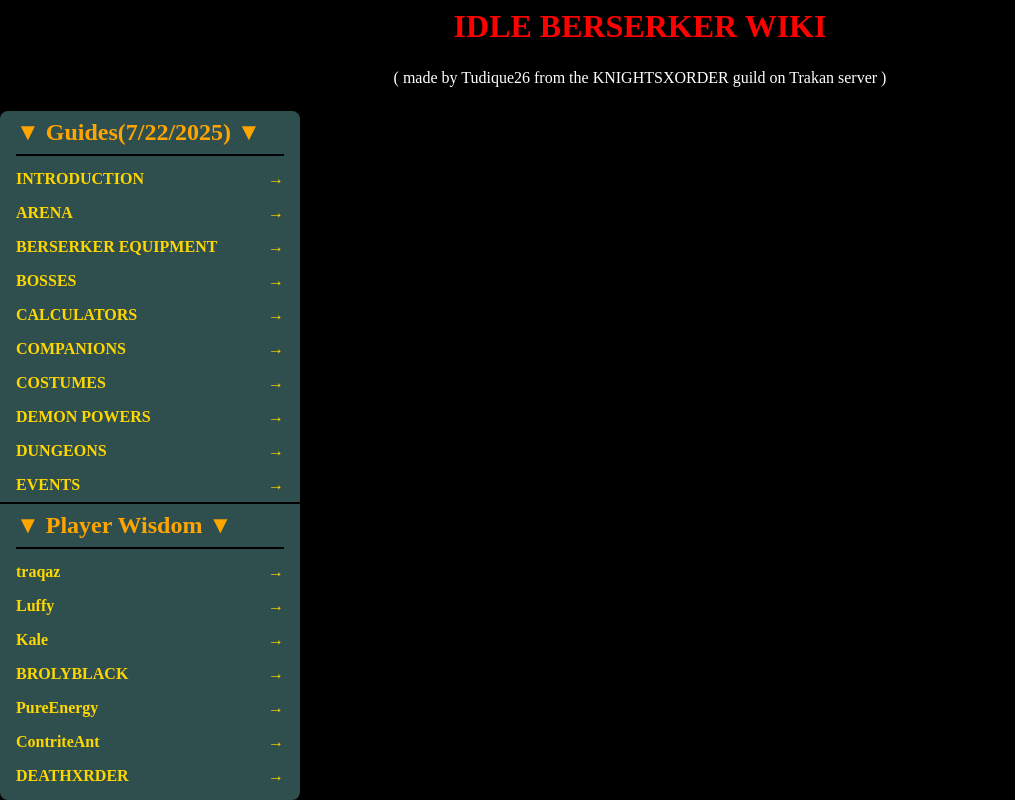
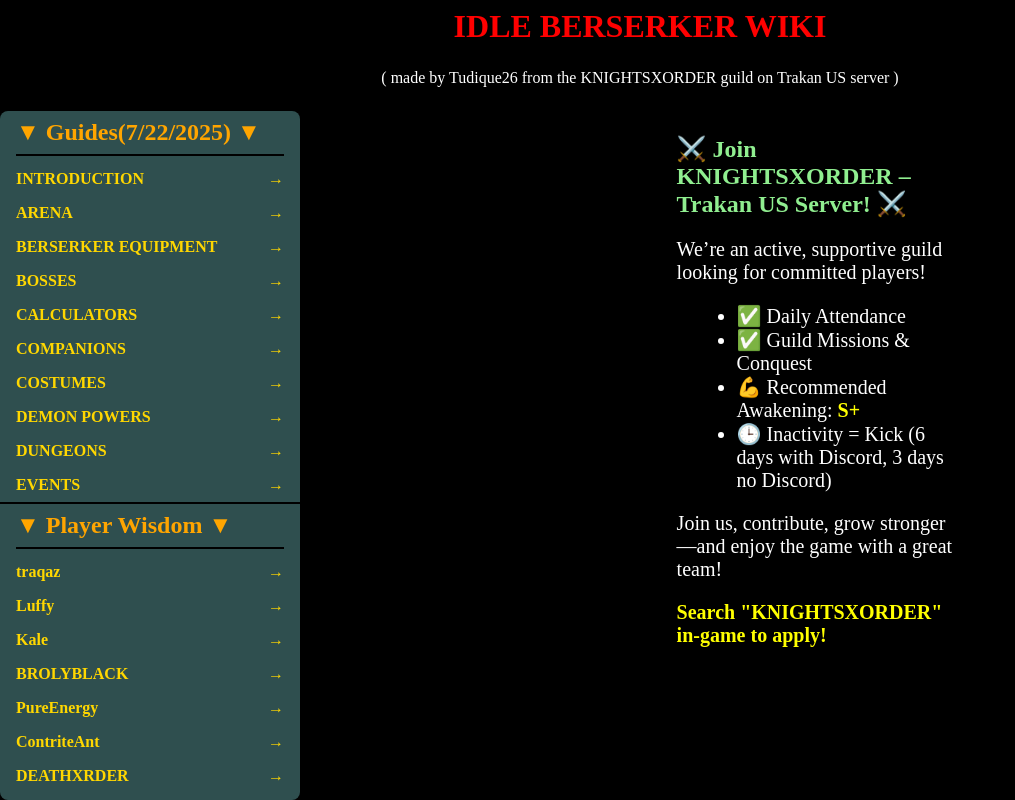
Before and after one commit to PopTudor1/idle-berserker-wiki, a React (Vite) app: page / in a window 1280 px wide. Shown: the whole page, without its empty margins (0-1015 px from the left). Built offline with nearby package versions, Linux system fonts and the light colour scheme.

Commit message:
Main-add recruitment announcement and change image + add "US"

```diff
--- a/src/homepage.css
+++ b/src/homepage.css
@@ -36,13 +36,19 @@
   }
 }
 
+.outlet-section {
+  display: flex;
+  @media (max-width: 768px) {
+    flex-direction: column;
+  }
+}
+
 .outlet-container {
   padding: 16px;
   width: 100%;
   overflow: auto;
 
   @media (max-width: 768px) {
-    flex-direction: column;
     overflow: visible;
     padding: 0px;
   }
--- a/src/homepage.tsx
+++ b/src/homepage.tsx
@@ -7,12 +7,42 @@ export default function Homepage() {
     <div className="homepage">
       <h1 className="homepage-title">IDLE BERSERKER WIKI</h1>
       <span className="wiki-madeBy">
-        ( made by Tudique26 from the KNIGHTSXORDER guild on Trakan server )
+        ( made by Tudique26 from the KNIGHTSXORDER guild on Trakan US server )
       </span>
       <div className="homepage-content">
         <SideMenu />
-        <div className="outlet-container">
-          <Outlet />
+        <div className="outlet-section">
+          <div className="outlet-container">
+            <Outlet />
+          </div>
+          <div
+            style={{
+              color: "white",
+              padding: "16px",
+            }}
+          >
+            <h2>⚔️ Join KNIGHTSXORDER – Trakan US Server! ⚔️</h2>
+            <p>
+              We’re an active, supportive guild looking for committed players!
+            </p>
+            <ul>
+              <li>✅ Daily Attendance</li>
+              <li>✅ Guild Missions & Conquest</li>
+              <li>
+                💪 Recommended Awakening: <strong>S+</strong>
+              </li>
+              <li>
+                🕒 Inactivity = Kick (6 days with Discord, 3 days no Discord)
+              </li>
+            </ul>
+            <p>
+              Join us, contribute, grow stronger—and enjoy the game with a great
+              team!
+            </p>
+            <p>
+              <strong>Search "KNIGHTSXORDER" in-game to apply!</strong>
+            </p>
+          </div>
         </div>
       </div>
     </div>
```
Also changed, not shown: 1 other file (tests, documents, lock files or other folders).
